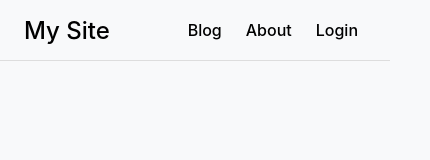
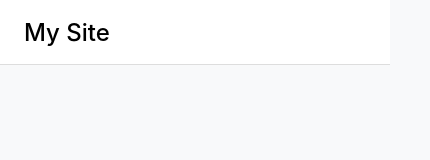
Before and after one commit to naokimidori/react-responsive-site, a React (Create React App) app: page / in a window 390 px wide. Shown: the top 160 px of the page, 430 px wide, since content can reach past the window. Built offline with nearby package versions, Linux system fonts and the light colour scheme; some icons are missing.

Commit message:
feat: response

```diff
--- a/src/components/nav/index.scss
+++ b/src/components/nav/index.scss
@@ -1,12 +1,14 @@
 @import '../../assets/styles/variable.scss';
 
 .site-nav {
-  height: 60px;
+  box-sizing: border-box;
+  height: 65px;
   display: flex;
   justify-content: space-between;
   align-items: center;
   border-bottom: 1px solid $border;
   font-weight: 500;
+  background: #fff;
 
   .menu-title {
     padding: 24px;
@@ -50,11 +52,37 @@
 
 @media screen and (max-width: 900px) {
   .site-nav {
+    position: relative;
+
     .menu-container {
+      .menu-list {
+        position: absolute;
+        top: -200px;
+        left: 0;
+        margin: 0;
+        width: 100%;
+        background: #fff;
+        display: flex;
+        flex-direction: column;
+        align-items: flex-start;
+        padding: 0 20px;
+        transition: 300ms ease top;
+        z-index: -1;
 
-    }
-    .menu-icon {
-      display: block;
+        &.active {
+          top: 65px;
+        }
+
+        li {
+          width: 100%;
+          padding: 20px 0 20px 10px;
+          border-bottom: 1px solid #ccc;
+        }
+      }
+      .menu-icon {
+        cursor: pointer;
+        display: block;
+      }
     }
   }
 }
--- a/src/components/nav/index.tsx
+++ b/src/components/nav/index.tsx
@@ -17,17 +17,17 @@ const menus = [
 ]
 
 export const Navigation: React.FC = () => {
-  const [ active, setActive ] = useState<boolean>(true)
+  const [ menuActive, setMenuActive ] = useState<boolean>(false)
   return(
     <nav className="site-nav">
       <span className="menu-title">My Site</span>
       <div className="menu-container">
-        <ul className="menu-list">
+        <ul className={`menu-list ${menuActive && 'active'}`}>
           {menus.map((item, index) => (
             <li key={index}>{item.title}</li>
           ))}
         </ul>
-        <span className="menu-icon" onClick={() => setActive(true)}>
+        <span className="menu-icon" onClick={() => setMenuActive(!menuActive)}>
           <i className="ionicons icon ion-ios-menu" />
         </span>
       </div>
```
